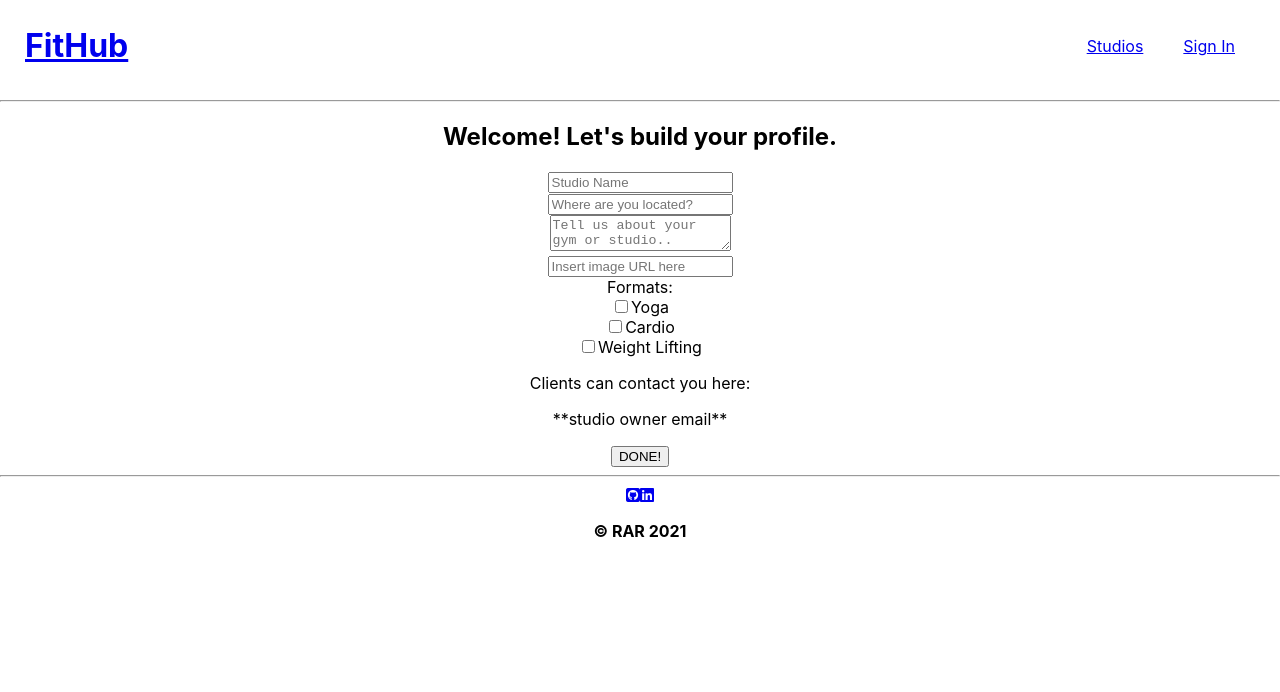
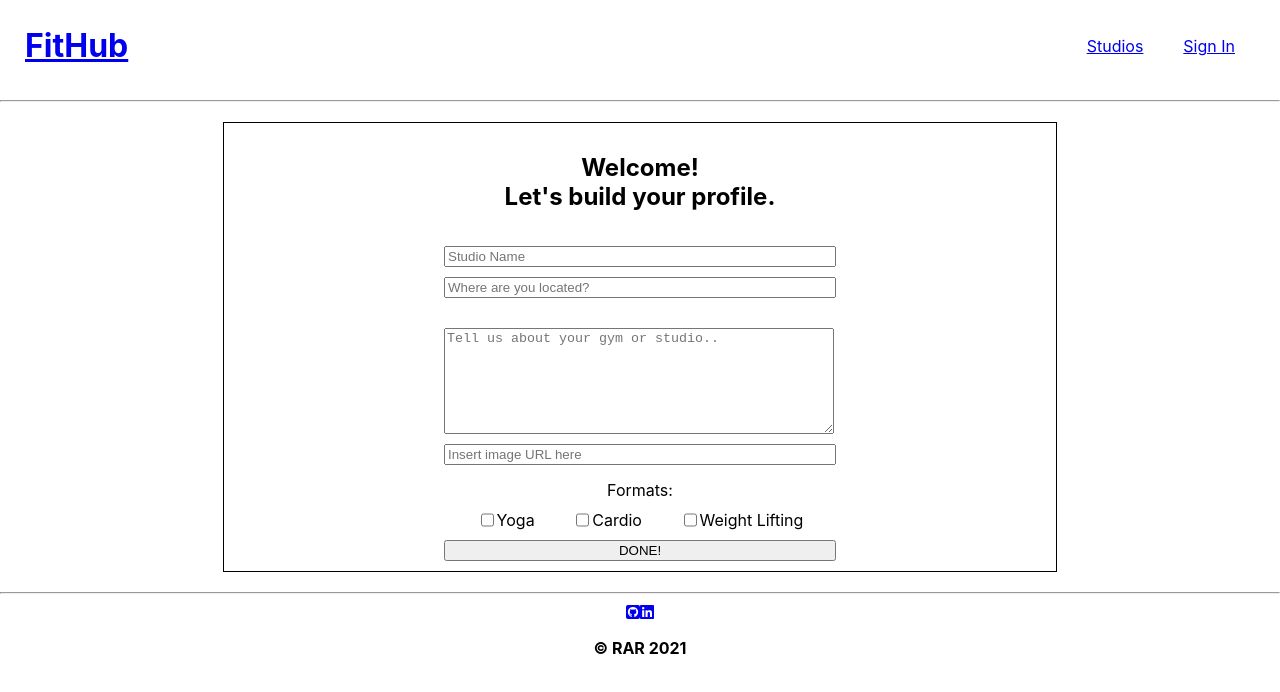
Before and after one commit to rararamberg/fithub, a React (Create React App) app in the folder client/: page /my-studio/create-update-studio in a window 1280 px wide. Shown: the top 692 px of the page. Built offline with nearby package versions, Linux system fonts and the light colour scheme; no server answers; sample sign-in values are in the browser's storage.

Commit message:
applied styling to create studio screen

```diff
--- a/client/src/screens/StudioCreateEdit/UserStudioCreate.jsx
+++ b/client/src/screens/StudioCreateEdit/UserStudioCreate.jsx
@@ -1,4 +1,5 @@
 import { useState } from "react";
+import './StudioCreateEdit.css'
 
 function UserStudioCreate(props) {
   const [formData, setFormData] = useState({
@@ -20,20 +21,17 @@ function UserStudioCreate(props) {
     }));
   };
 
-  // const handleCheck = (e) => {
-  //   let isChecked = e.target.value;
-  //   console.log(isChecked);
-  // };
 
   return (
-    <div>
-      <h2>Welcome! Let's build your profile.</h2>
+    <div className='studio-create-edit-div'>
+      <h2>Welcome!<br />Let's build your profile.</h2>
       <form
         onSubmit={(e) => {
           e.preventDefault();
           handleCreateStudio(formData);
         }}
       >
+        <div className="input-div">
           <input
             type="text"
             placeholder="Studio Name"
@@ -41,7 +39,7 @@ function UserStudioCreate(props) {
             value={business_name}
             onChange={handleChange}
           />
-        <br />
+
           <input
             type="text"
             placeholder="Where are you located?"
@@ -49,7 +47,9 @@ function UserStudioCreate(props) {
             value={location}
             onChange={handleChange}
           />
-        <br />
+
+        </div>
+        <div className="input-div">
           <textarea
             type="text"
             placeholder="Tell us about your gym or studio.."
@@ -57,7 +57,7 @@ function UserStudioCreate(props) {
             value={blurb}
             onChange={handleChange}
           />
-        <br />
+
           <input
             type="text"
             placeholder="Insert image URL here"
@@ -65,9 +65,10 @@ function UserStudioCreate(props) {
             value={image_url}
             onChange={handleChange}
           />
-        <br />
+        </div>
         <label>Formats:</label>
-        <div>
+        <div className="checkbox-container">
+          <div className="checkbox-div">
             <input
               type="checkbox"
               name="format"
@@ -77,7 +78,7 @@ function UserStudioCreate(props) {
             />
             <label for="yoga">Yoga</label>
           </div>
-        <div>
+          <div className="checkbox-div">
             <input
               type="checkbox"
               name="format"
@@ -87,7 +88,7 @@ function UserStudioCreate(props) {
             />
             <label for="cardio">Cardio</label>
           </div>
-        <div>
+          <div className="checkbox-div">
             <input
               type="checkbox"
               name="format"
@@ -97,9 +98,10 @@ function UserStudioCreate(props) {
             />
             <label for="weight-lifting">Weight Lifting</label>
           </div>
+        </div>
 
-        <p>Clients can contact you here:</p>
-        <p>**studio owner email**</p>
+        {/* <p>Clients can contact you here:</p>
+        <p>**studio owner email**</p> */}
         {/* once submitted direct user to their studio's detail page */}
         <button>DONE!</button>
       </form>
--- a/client/src/screens/StudioCreateEdit/UserStudioEdit.jsx
+++ b/client/src/screens/StudioCreateEdit/UserStudioEdit.jsx
@@ -126,7 +126,7 @@ function UserStudioEdit(props) {
         {/* <p>Clients can contact you here:</p>
         <p>**studio owner email**</p> */}
         {/* once submitted direct user to their studio's detail page */}
-        <button>DONE!</button>
+        <button>SAVE!</button>
       </form>
     </div>
   );
```
Also changed, not shown: 1 other file (tests, documents, lock files or other folders). Lines whose indentation alone changed are shown as unchanged.
